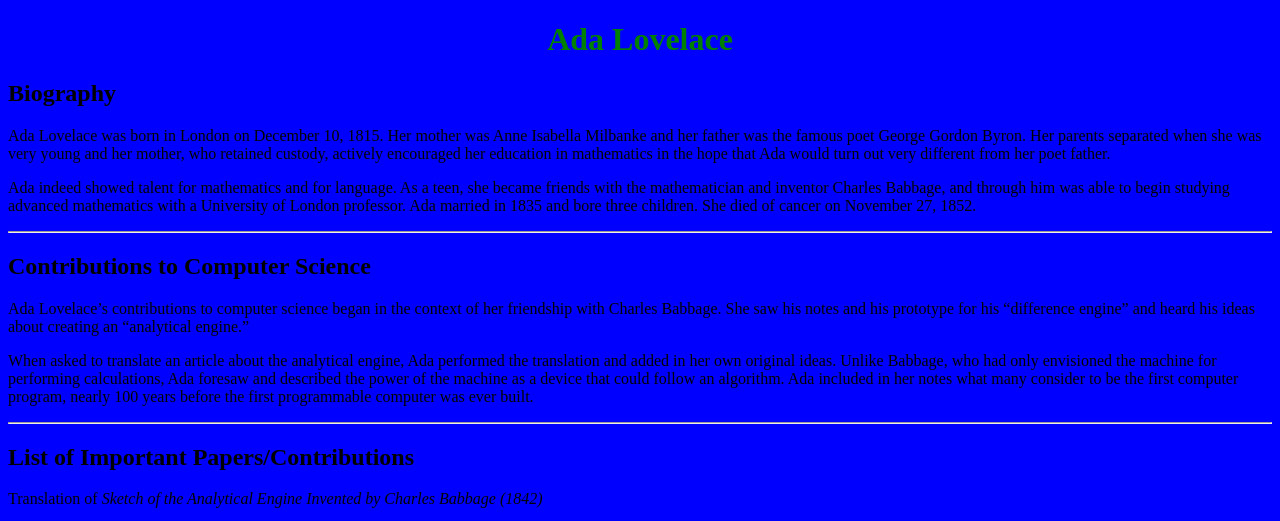
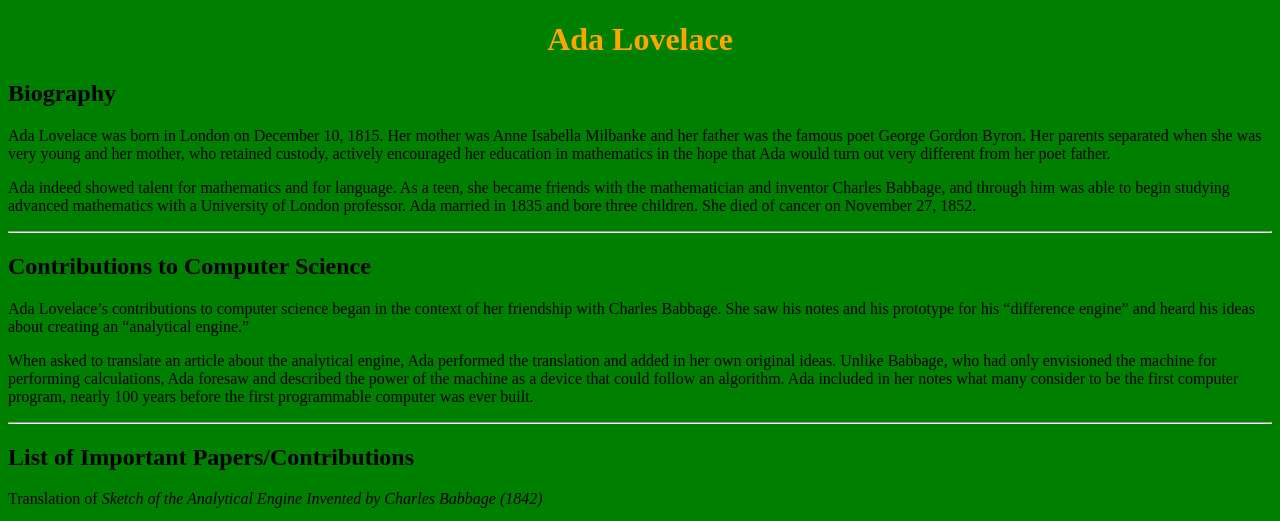
Before and after one commit to tomcodezdev/ada-example-website, a plain HTML site: page index.html in a window 1280 px wide. Shown: the top 521 px of the page. Drawn offline with Linux system fonts and the light colour scheme.

Commit message:
Change background color to green and h1 color to orange

```diff
--- a/style.css
+++ b/style.css
@@ -1,8 +1,8 @@
 body {
-  background-color: blue;
+  background-color: green;
 }
 
 h1 {
-  color: green;
+  color: orange;
   text-align: center;
 }
```
